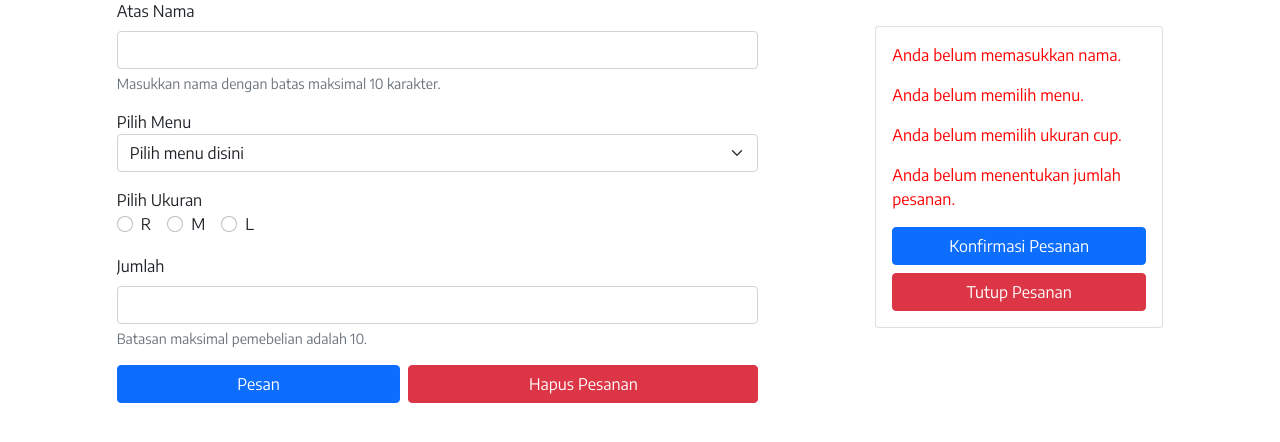
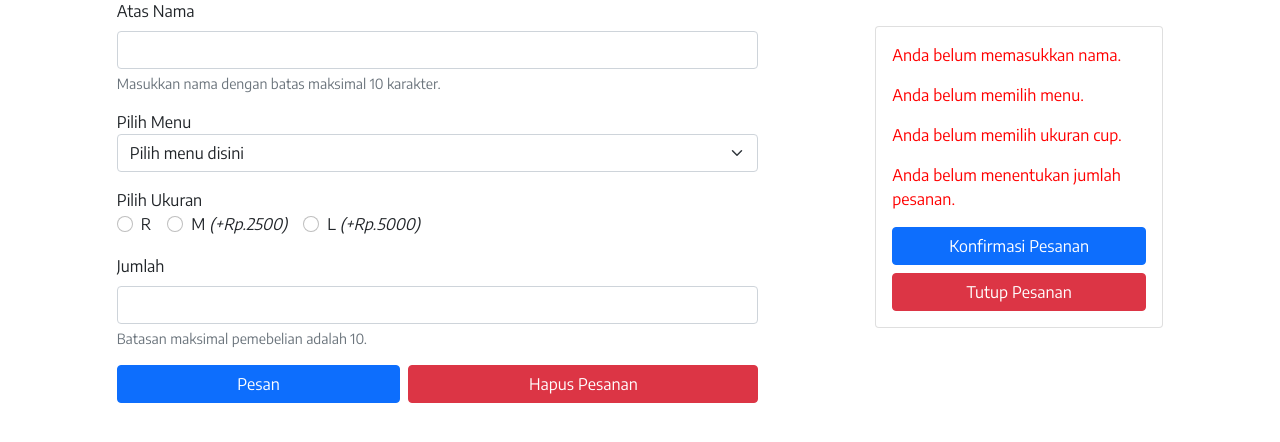
Before and after one commit to dibapr/koohii-coffee-shop, a PHP site: page /php/order.php in a window 1280 px wide. Shown: the part 205-647 px from the top of the page. Run offline with PHP 8.4, Linux system fonts and the light colour scheme; the visitor is signed in with stand-in values (Sample User, id 1).

Commit message:
Add files via upload

```diff
--- a/php/login.php
+++ b/php/login.php
@@ -63,7 +63,7 @@
           </div>
         </div>
       </div>
-      <div class="form container col-lg-3 col-md-6 col-8 mt-lg-0 mt-3">
+      <div class="form container col-lg-3 col-md-6 col-8 mt-lg-0 mt-5 mb-lg-0 mb-md-0 mb-5">
         <form method="POST">
           <div class="head text-center">
             <img src="../assets/logo.png" width="50%" alt="">
--- a/php/order.php
+++ b/php/order.php
@@ -72,13 +72,13 @@
                             <div class="form-check me-3">
                                 <input class="form-check-input" type="radio" name="ukuran" id="flexRadioDefault1" value="M">
                                     <label class="form-check-label">
-                                        M
+                                        M <i>(+Rp.2500)</i>
                                     </label>
                             </div>
                             <div class="form-check">
                                 <input class="form-check-input" type="radio" name="ukuran" id="flexRadioDefault2" value="L">
                                     <label class="form-check-label" for="ukuran">
-                                        L
+                                        L <i>(+Rp.5000)</i>
                                     </label>
                             </div>
                             <div class="form-check me-3">
@@ -180,46 +180,123 @@
                         <?php
                             if($menu == "Espresso") {
                                 $harga = 20000;
-                                $jumlah = (int)$_POST["jumlah"]; ?>
+                                $jumlah = (int)$_POST["jumlah"];
+                                if($_POST["ukuran"] == "R") { ?>
                                     <div id="harga">
                                         <center><label for="">Total harga:</label></center>
                                         <center><h5><?= "Rp." . $harga * $jumlah ?> </h5></center>
                                     </div>
+                            <?php } elseif($_POST["ukuran"] == "M") { ?>
+                                    <div id="harga">
+                                        <center><label for="">Total harga:</label></center>
+                                        <center><h5><?= "Rp." . $harga * $jumlah + 2500 ?> </h5></center>
+                                    </div>
+                            <?php } elseif($_POST["ukuran"] == "L") { ?>
+                                    <div id="harga">
+                                        <center><label for="">Total harga:</label></center>
+                                        <center><h5><?= "Rp." . $harga * $jumlah + 5000 ?> </h5></center>
+                                    </div>
+                            <?php } ?>
+
                         <?php } elseif($menu == "Cappucino") {
                                     $harga = 25000;
-                                    $jumlah = (int)$_POST["jumlah"]; ?>
+                                    $jumlah = (int)$_POST["jumlah"];
+                                    if($_POST["ukuran"] == "R") { ?>
                                     <div id="harga">
                                         <center><label for="">Total harga:</label></center>
                                         <center><h5><?= "Rp." . $harga * $jumlah ?> </h5></center>
                                     </div>
+                            <?php } elseif($_POST["ukuran"] == "M") { ?>
+                                    <div id="harga">
+                                        <center><label for="">Total harga:</label></center>
+                                        <center><h5><?= "Rp." . $harga * $jumlah + 2500 ?> </h5></center>
+                                    </div>
+                            <?php } elseif($_POST["ukuran"] == "L") { ?>
+                                    <div id="harga">
+                                        <center><label for="">Total harga:</label></center>
+                                        <center><h5><?= "Rp." . $harga * $jumlah + 5000 ?> </h5></center>
+                                    </div>
+                            <?php } ?>
+
                         <?php } elseif($menu == "Americano") {
                                     $harga = 25000;
-                                    $jumlah = (int)$_POST["jumlah"]; ?>
+                                    $jumlah = (int)$_POST["jumlah"];
+                                    if($_POST["ukuran"] == "R") { ?>
                                     <div id="harga">
                                         <center><label for="">Total harga:</label></center>
                                         <center><h5><?= "Rp." . $harga * $jumlah ?> </h5></center>
                                     </div>
+                            <?php } elseif($_POST["ukuran"] == "M") { ?>
+                                    <div id="harga">
+                                        <center><label for="">Total harga:</label></center>
+                                        <center><h5><?= "Rp." . $harga * $jumlah + 2500 ?> </h5></center>
+                                    </div>
+                            <?php } elseif($_POST["ukuran"] == "L") { ?>
+                                    <div id="harga">
+                                        <center><label for="">Total harga:</label></center>
+                                        <center><h5><?= "Rp." . $harga * $jumlah + 5000 ?> </h5></center>
+                                    </div>
+                            <?php } ?>
+
                         <?php } elseif($menu == "Mocha") {
                                     $harga = 22000;
-                                    $jumlah = (int)$_POST["jumlah"]; ?>
+                                    $jumlah = (int)$_POST["jumlah"];
+                                    if($_POST["ukuran"] == "R") { ?>
                                     <div id="harga">
                                         <center><label for="">Total harga:</label></center>
                                         <center><h5><?= "Rp." . $harga * $jumlah ?> </h5></center>
                                     </div>
+                            <?php } elseif($_POST["ukuran"] == "M") { ?>
+                                    <div id="harga">
+                                        <center><label for="">Total harga:</label></center>
+                                        <center><h5><?= "Rp." . $harga * $jumlah + 2500 ?> </h5></center>
+                                    </div>
+                            <?php } elseif($_POST["ukuran"] == "L") { ?>
+                                    <div id="harga">
+                                        <center><label for="">Total harga:</label></center>
+                                        <center><h5><?= "Rp." . $harga * $jumlah + 5000 ?> </h5></center>
+                                    </div>
+                            <?php } ?>
+
                         <?php } elseif($menu == "Latte") {
                                     $harga = 25000;
-                                    $jumlah = (int)$_POST["jumlah"]; ?>
+                                    $jumlah = (int)$_POST["jumlah"];
+                                    if($_POST["ukuran"] == "R") { ?>
                                     <div id="harga">
                                         <center><label for="">Total harga:</label></center>
                                         <center><h5><?= "Rp." . $harga * $jumlah ?> </h5></center>
                                     </div>
+                            <?php } elseif($_POST["ukuran"] == "M") { ?>
+                                    <div id="harga">
+                                        <center><label for="">Total harga:</label></center>
+                                        <center><h5><?= "Rp." . $harga * $jumlah + 2500 ?> </h5></center>
+                                    </div>
+                            <?php } elseif($_POST["ukuran"] == "L") { ?>
+                                    <div id="harga">
+                                        <center><label for="">Total harga:</label></center>
+                                        <center><h5><?= "Rp." . $harga * $jumlah + 5000 ?> </h5></center>
+                                    </div>
+                            <?php } ?>
+
                         <?php } elseif($menu == "Machiato") {
                                     $harga = 23000;
-                                    $jumlah = (int)$_POST["jumlah"]; ?>
+                                    $jumlah = (int)$_POST["jumlah"];
+                                    if($_POST["ukuran"] == "R") { ?>
                                     <div id="harga">
                                         <center><label for="">Total harga:</label></center>
                                         <center><h5><?= "Rp." . $harga * $jumlah ?> </h5></center>
                                     </div>
+                            <?php } elseif($_POST["ukuran"] == "M") { ?>
+                                    <div id="harga">
+                                        <center><label for="">Total harga:</label></center>
+                                        <center><h5><?= "Rp." . $harga * $jumlah + 2500 ?> </h5></center>
+                                    </div>
+                            <?php } elseif($_POST["ukuran"] == "L") { ?>
+                                    <div id="harga">
+                                        <center><label for="">Total harga:</label></center>
+                                        <center><h5><?= "Rp." . $harga * $jumlah + 5000 ?> </h5></center>
+                                    </div>
+                            <?php } ?>
                         <?php } ?>
                     <?php } ?>
                     <?php
```
Lines whose indentation alone changed are shown as unchanged.
